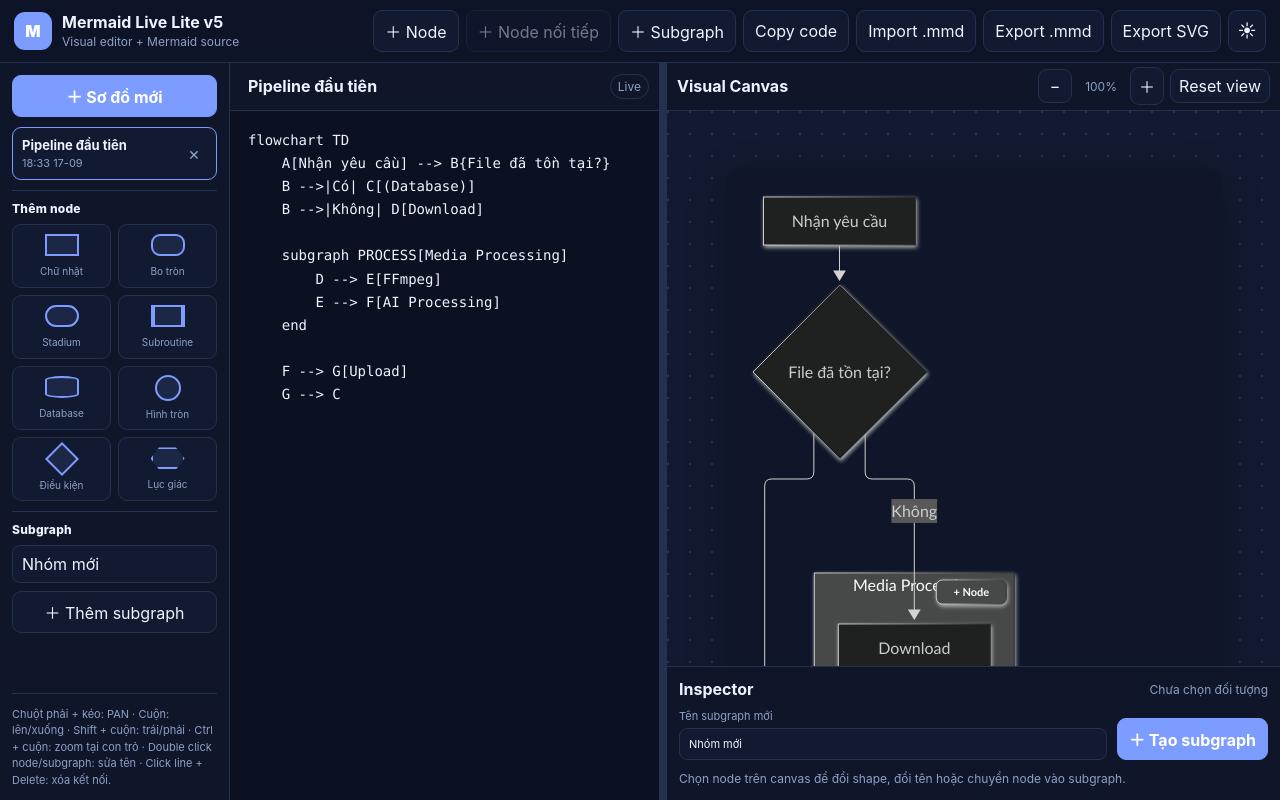
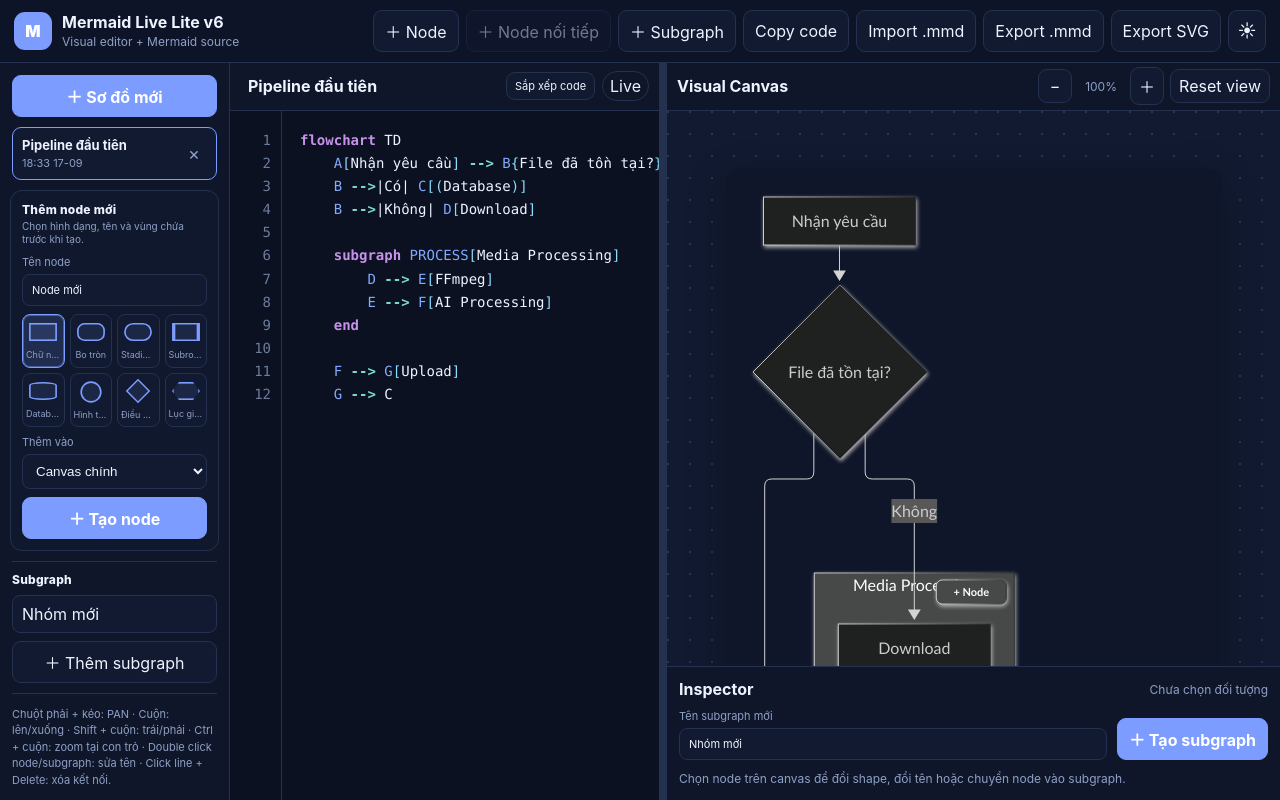
Before and after one commit to fuckdcma/DRAW-PIPLINE, a React (Vite) app: page / in a window 1280 px wide. Built offline with nearby package versions, Linux system fonts and the light colour scheme.

Commit message:
Update App.jsx

```diff
--- a/src/App.jsx
+++ b/src/App.jsx
@@ -451,6 +451,156 @@ function extractEdgeInfo(element) {
   return null;
 }
 
+
+function escapeHtml(value) {
+  return String(value ?? "")
+    .replace(/&/g, "&amp;")
+    .replace(/</g, "&lt;")
+    .replace(/>/g, "&gt;")
+    .replace(/"/g, "&quot;")
+    .replace(/'/g, "&#039;");
+}
+
+function highlightMermaidLine(line) {
+  const tokenRe = /%%.*$|"(?:\\.|[^"\\])*"|'(?:\\.|[^'\\])*'|https?:\/\/[^\s"']+|-->|==>|-\.->|---|@\{|\b(?:flowchart|graph|subgraph|end|direction|config|layout|classDef|class|style|linkStyle)\b|\b[A-Za-z_][A-Za-z0-9_-]*(?=\s*(?:@\{|\[|\(|\{|-->|==>|-\.->|&))|[\[\]{}()&]/g;
+  let out = "";
+  let last = 0;
+  for (const match of line.matchAll(tokenRe)) {
+    out += escapeHtml(line.slice(last, match.index));
+    const token = match[0];
+    let cls = "tok-punc";
+    if (token.startsWith("%%")) cls = "tok-comment";
+    else if (token.startsWith('"') || token.startsWith("'")) cls = "tok-string";
+    else if (/^https?:\/\//.test(token)) cls = "tok-url";
+    else if (/^(-->|==>|-\.->)$/.test(token)) cls = "tok-arrow";
+    else if (/^(flowchart|graph|subgraph|end|direction|config|layout|classDef|class|style|linkStyle)$/.test(token)) cls = "tok-keyword";
+    else if (/^[A-Za-z_][A-Za-z0-9_-]*$/.test(token)) cls = "tok-id";
+    else if (token === "@{") cls = "tok-directive";
+    out += `<span class="${cls}">${escapeHtml(token)}</span>`;
+    last = match.index + token.length;
+  }
+  out += escapeHtml(line.slice(last));
+  return out || " ";
+}
+
+function highlightMermaid(code) {
+  return String(code ?? "").split("\n").map(highlightMermaidLine).join("\n");
+}
+
+function organizeMermaidCode(code) {
+  const original = String(code ?? "").replace(/\r\n/g, "\n");
+  const all = original.split("\n");
+  let index = 0;
+  const front = [];
+
+  while (index < all.length && !all[index].trim()) index += 1;
+  if (all[index]?.trim() === "---") {
+    front.push(all[index++]);
+    while (index < all.length) {
+      front.push(all[index]);
+      if (all[index].trim() === "---" && front.length > 1) {
+        index += 1;
+        break;
+      }
+      index += 1;
+    }
+  }
+
+  while (index < all.length && !all[index].trim()) index += 1;
+  const headerIndex = all.slice(index).findIndex((line) => /^\s*(flowchart|graph)\b/i.test(line));
+  if (headerIndex < 0) return original;
+  const actualHeader = index + headerIndex;
+  const prefix = all.slice(index, actualHeader).filter((line) => line.trim());
+  const header = all[actualHeader].trim();
+  const body = all.slice(actualHeader + 1);
+
+  const subgraphs = [];
+  const remaining = [];
+  for (let i = 0; i < body.length;) {
+    if (/^\s*subgraph\b/i.test(body[i])) {
+      const block = [body[i]];
+      let depth = 1;
+      i += 1;
+      while (i < body.length && depth > 0) {
+        const line = body[i];
+        if (/^\s*subgraph\b/i.test(line)) depth += 1;
+        if (/^\s*end\s*$/i.test(line)) depth -= 1;
+        block.push(line);
+        i += 1;
+      }
+      subgraphs.push(block.join("\n").trimEnd());
+      continue;
+    }
+    remaining.push(body[i]);
+    i += 1;
+  }
+
+  const nodes = [];
+  const connections = [];
+  const shapes = [];
+  const other = [];
+  for (const raw of remaining) {
+    const line = raw.trimEnd();
+    const t = line.trim();
+    if (!t) continue;
+    if (/^[A-Za-z_][A-Za-z0-9_-]*\s*@\{\s*shape\s*:/i.test(t)) shapes.push(`    ${t}`);
+    else if (/(-->|==>|-\.->|---)/.test(t)) connections.push(`    ${t}`);
+    else if (/^[A-Za-z_][A-Za-z0-9_-]*\s*(?:@\{|\[|\(|\{)/.test(t)) nodes.push(`    ${t}`);
+    else other.push(`    ${t}`);
+  }
+
+  const sections = [];
+  if (front.length) sections.push(front.join("\n"));
+  if (prefix.length) sections.push(prefix.join("\n"));
+  sections.push(header);
+  if (subgraphs.length) sections.push(subgraphs.join("\n\n"));
+  if (nodes.length) sections.push(nodes.join("\n"));
+  if (connections.length) sections.push(connections.join("\n"));
+  if (shapes.length) sections.push(shapes.join("\n"));
+  if (other.length) sections.push(other.join("\n"));
+  return `${sections.filter(Boolean).join("\n\n").trimEnd()}\n`;
+}
+
+function HighlightedCodeEditor({ value, onChange, onBlur, editorRef }) {
+  const backdropRef = useRef(null);
+  const lineNumberRef = useRef(null);
+  const lineCount = Math.max(1, String(value ?? "").split("\n").length);
+
+  const syncScroll = (event) => {
+    const el = event.currentTarget;
+    if (backdropRef.current) {
+      backdropRef.current.style.transform = `translate(${-el.scrollLeft}px, ${-el.scrollTop}px)`;
+    }
+    if (lineNumberRef.current) {
+      lineNumberRef.current.style.transform = `translateY(${-el.scrollTop}px)`;
+    }
+  };
+
+  return (
+    <div className="code-editor-shell">
+      <div className="code-line-gutter" aria-hidden="true">
+        <div ref={lineNumberRef} className="code-line-numbers">
+          {Array.from({ length: lineCount }, (_, i) => <span key={i}>{i + 1}</span>)}
+        </div>
+      </div>
+      <div className="code-highlight-viewport" aria-hidden="true">
+        <pre ref={backdropRef} className="code-highlight" dangerouslySetInnerHTML={{ __html: highlightMermaid(value) }} />
+      </div>
+      <textarea
+        ref={editorRef}
+        className="code-editor code-editor-overlay"
+        spellCheck="false"
+        wrap="off"
+        value={value}
+        onChange={(e) => onChange(e.target.value)}
+        onBlur={onBlur}
+        onScroll={syncScroll}
+        aria-label="Mermaid code"
+      />
+    </div>
+  );
+}
+
 export default function App() {
   const firstLoad = useMemo(() => loadProjects(), []);
   const [projects, setProjects] = useState(firstLoad);
@@ -464,6 +614,9 @@ export default function App() {
   const [nodeShape, setNodeShape] = useState("rect");
   const [nodeTarget, setNodeTarget] = useState("");
   const [newSubgraphTitle, setNewSubgraphTitle] = useState("Nhóm mới");
+  const [newNodeLabel, setNewNodeLabel] = useState("Node mới");
+  const [newNodeShape, setNewNodeShape] = useState("rect");
+  const [newNodeSubgraph, setNewNodeSubgraph] = useState("");
   const [inlineEdit, setInlineEdit] = useState(null);
   const [inlineSubgraphEdit, setInlineSubgraphEdit] = useState(null);
   const [view, setView] = useState({ x: 0, y: 0, scale: 1 });
@@ -651,11 +804,14 @@ export default function App() {
         event.preventDefault();
         event.stopPropagation();
         const { nodeId, def } = selectNode(node);
+        const nodeRect = node.getBoundingClientRect();
         setInlineEdit({
           id: nodeId,
           value: def.label || nodeId,
-          x: Math.max(8, Math.min(bounds.width - 260, event.clientX - bounds.left + 12)),
-          y: Math.max(8, Math.min(bounds.height - 90, event.clientY - bounds.top + 12))
+          x: Math.max(2, nodeRect.left - bounds.left),
+          y: Math.max(2, nodeRect.top - bounds.top),
+          width: Math.max(90, nodeRect.width),
+          height: Math.max(36, nodeRect.height)
         });
         return;
       }
@@ -665,11 +821,16 @@ export default function App() {
         event.preventDefault();
         event.stopPropagation();
         setSelected({ type: "subgraph", id: group.id });
+        const cluster = event.target.closest?.("g.cluster");
+        const labelEl = cluster?.querySelector?.(".cluster-label") || cluster;
+        const labelRect = labelEl?.getBoundingClientRect?.() || cluster?.getBoundingClientRect?.();
         setInlineSubgraphEdit({
           id: group.id,
           value: group.title,
-          x: Math.max(8, Math.min(bounds.width - 300, event.clientX - bounds.left + 12)),
-          y: Math.max(8, Math.min(bounds.height - 90, event.clientY - bounds.top + 12))
+          x: Math.max(2, (labelRect?.left || event.clientX) - bounds.left),
+          y: Math.max(2, (labelRect?.top || event.clientY) - bounds.top),
+          width: Math.max(120, labelRect?.width || 220),
+          height: Math.max(32, labelRect?.height || 38)
         });
       }
     };
@@ -890,8 +1051,8 @@ export default function App() {
     ));
   }
 
-  function updateCode(code) {
-    updateActive({ code });
+  function updateCode(code, organize = true) {
+    updateActive({ code: organize ? organizeMermaidCode(code) : code });
   }
 
   function createProject() {
@@ -950,9 +1111,17 @@ export default function App() {
     setActiveId(p.id);
   }
 
-  function addNode(connectFromSelected = false, shapeValue = "rect", forcedTarget = null) {
+  function createNodeFromSidebar() {
+    const label = safeLabel(newNodeLabel || "Node mới");
+    const target = newNodeSubgraph || "";
+    addNode(false, newNodeShape, target, label);
+    setNewNodeLabel("Node mới");
+  }
+
+  function addNode(connectFromSelected = false, shapeValue = "rect", forcedTarget = null, forcedLabel = null) {
     const nodeId = nextNodeId(active.code);
-    const declaration = nodeSyntax(nodeId, `Node ${nodeId}`, shapeValue);
+    const label = forcedLabel || `Node ${nodeId}`;
+    const declaration = nodeSyntax(nodeId, label, shapeValue);
     const target = forcedTarget ?? (selected?.type === "subgraph" ? selected.id : "");
     let code = target
       ? insertIntoSubgraph(active.code, target, declaration)
@@ -966,7 +1135,7 @@ export default function App() {
 
     updateCode(code);
     setSelected({ type: "node", id: nodeId });
-    setNodeLabel(`Node ${nodeId}`);
+    setNodeLabel(label);
     setNodeShape(shapeValue);
     setNodeTarget(target || "");
   }
@@ -1104,7 +1273,7 @@ export default function App() {
       <header className="topbar">
         <div className="brand">
           <div className="brand-mark">M</div>
-          <div><strong>Mermaid Live Lite v5</strong><span>Visual editor + Mermaid source</span></div>
+          <div><strong>Mermaid Live Lite v6</strong><span>Visual editor + Mermaid source</span></div>
         </div>
 
         <div className="toolbar">
@@ -1131,16 +1300,37 @@ export default function App() {
               </div>
             ))}
           </div>
-          <div className="palette-section">
-            <div className="palette-title">Thêm node</div>
-            <div className="shape-palette">
+          <div className="palette-section add-node-panel">
+            <div className="palette-title-row">
+              <div>
+                <div className="palette-title">Thêm node mới</div>
+                <small>Chọn hình dạng, tên và vùng chứa trước khi tạo.</small>
+              </div>
+            </div>
+            <label className="sidebar-field">Tên node
+              <input className="sidebar-input" value={newNodeLabel} onChange={(e) => setNewNodeLabel(e.target.value)} placeholder="Ví dụ: Kiểm tra API" />
+            </label>
+            <div className="shape-palette compact-shapes">
               {SHAPES.map((shape) => (
-                <button key={shape.value} className="shape-button" onClick={() => addNode(false, shape.value)} title={`Thêm ${shape.label}`}>
+                <button
+                  key={shape.value}
+                  className={`shape-button ${newNodeShape === shape.value ? "selected" : ""}`}
+                  onClick={() => setNewNodeShape(shape.value)}
+                  title={shape.label}
+                  type="button"
+                >
                   <span className={`shape-preview shape-${shape.value}`}></span>
                   <small>{shape.label}</small>
                 </button>
               ))}
             </div>
+            <label className="sidebar-field">Thêm vào
+              <select className="sidebar-input" value={newNodeSubgraph} onChange={(e) => setNewNodeSubgraph(e.target.value)}>
+                <option value="">Canvas chính</option>
+                {subgraphs.map((group) => <option key={group.id} value={group.id}>{group.title}</option>)}
+              </select>
+            </label>
+            <button className="primary create-node-button" onClick={createNodeFromSidebar}>＋ Tạo node</button>
           </div>
           <div className="palette-section">
             <div className="palette-title">Subgraph</div>
@@ -1153,9 +1343,17 @@ export default function App() {
         <section className="editor-pane">
           <div className="pane-header">
             <input className="title-input" value={active.name} onChange={(e) => updateActive({ name: e.target.value })} aria-label="Tên sơ đồ" />
-            <span className="status">{error ? "Syntax error" : "Live"}</span>
+            <div className="code-header-actions">
+              <button className="organize-code-button" onClick={() => updateCode(active.code, true)} title="Gom subgraph, node, connections và shape theo từng vùng">Sắp xếp code</button>
+              <span className="status">{error ? "Syntax error" : "Live"}</span>
+            </div>
           </div>
-          <textarea ref={codeEditorRef} className="code-editor" spellCheck="false" value={active.code} onChange={(e) => updateCode(e.target.value)} aria-label="Mermaid code" />
+          <HighlightedCodeEditor
+            value={active.code}
+            editorRef={codeEditorRef}
+            onChange={(code) => updateCode(code, false)}
+            onBlur={() => updateCode(active.code, true)}
+          />
           {error && <div className="error-box"><strong>Mermaid không render được</strong><pre>{error}</pre></div>}
         </section>
 
@@ -1246,34 +1444,40 @@ export default function App() {
             )}
 
             {inlineEdit && (
-              <div className="inline-node-editor" style={{ left: inlineEdit.x, top: inlineEdit.y }}>
+              <div
+                className="inline-direct-editor"
+                style={{ left: inlineEdit.x, top: inlineEdit.y, width: inlineEdit.width, height: inlineEdit.height }}
+                onPointerDown={(e) => e.stopPropagation()}
+              >
                 <input
                   autoFocus
                   value={inlineEdit.value}
                   onChange={(e) => setInlineEdit((v) => ({ ...v, value: e.target.value }))}
+                  onBlur={commitInlineEdit}
                   onKeyDown={(e) => {
-                    if (e.key === "Enter") commitInlineEdit();
+                    if (e.key === "Enter") e.currentTarget.blur();
                     if (e.key === "Escape") setInlineEdit(null);
                   }}
                 />
-                <button className="primary" onClick={commitInlineEdit}>Lưu</button>
-                <button onClick={() => setInlineEdit(null)}>Hủy</button>
               </div>
             )}
 
             {inlineSubgraphEdit && (
-              <div className="inline-node-editor" style={{ left: inlineSubgraphEdit.x, top: inlineSubgraphEdit.y }}>
+              <div
+                className="inline-direct-editor inline-subgraph-title-editor"
+                style={{ left: inlineSubgraphEdit.x, top: inlineSubgraphEdit.y, width: inlineSubgraphEdit.width, height: inlineSubgraphEdit.height }}
+                onPointerDown={(e) => e.stopPropagation()}
+              >
                 <input
                   autoFocus
                   value={inlineSubgraphEdit.value}
                   onChange={(e) => setInlineSubgraphEdit((v) => ({ ...v, value: e.target.value }))}
+                  onBlur={commitSubgraphInlineEdit}
                   onKeyDown={(e) => {
-                    if (e.key === "Enter") commitSubgraphInlineEdit();
+                    if (e.key === "Enter") e.currentTarget.blur();
                     if (e.key === "Escape") setInlineSubgraphEdit(null);
                   }}
                 />
-                <button className="primary" onClick={commitSubgraphInlineEdit}>Lưu</button>
-                <button onClick={() => setInlineSubgraphEdit(null)}>Hủy</button>
               </div>
             )}
           </div>
```
